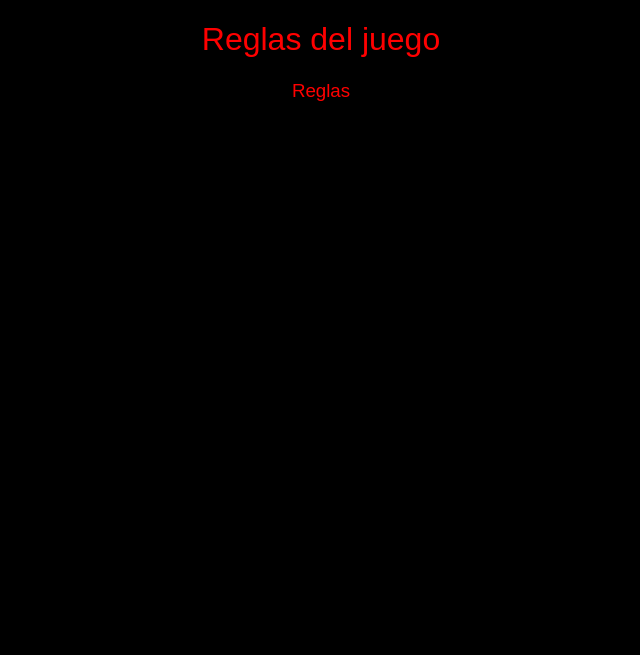
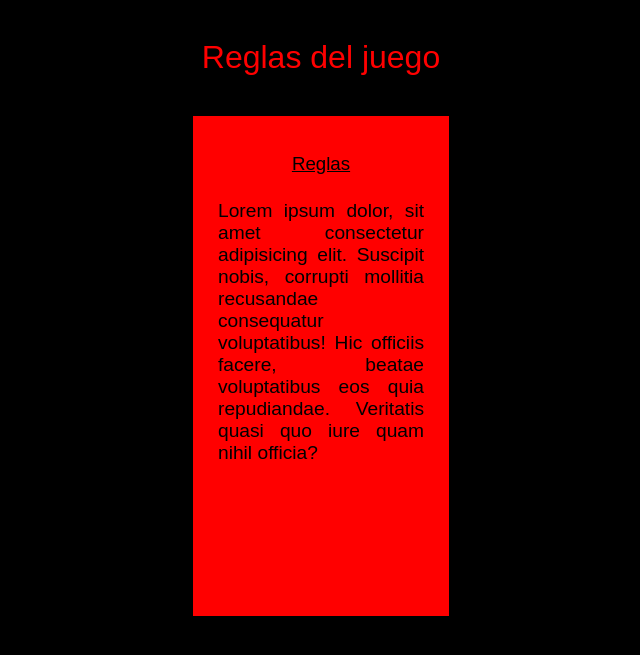
Before and after one commit to HugoAlda/El-Telefono-Rojo-HugoAlda_PolCasadesus, a PHP site: page /decision/si/reglas-juego.php in a window 1280 px wide. Shown: the top 655 px of the page, without its empty margins (319-959 px from the left). Run offline with PHP 8.4, Linux system fonts and the light colour scheme; some web fonts are replaced.

Commit message:
v2 reglas-juego.php y style-reglas.css

```diff
--- a/css/style-reglas.css
+++ b/css/style-reglas.css
@@ -18,12 +18,11 @@ h1 {
 
 h3 {
     text-align: center;
-    color: red;
+    color: black;
 }
 
 .contenedor-telefono {
     width: 100%;
-
 }
 
 .telefono {
@@ -36,3 +35,23 @@ p {
     font-size: larger;
     text-align: center;
 }
+
+.contenedor-reglas-general {
+    width: 100%;
+    display: flex;
+    justify-content: center;
+}
+
+.contenedor-reglas {
+    width: 20%;
+    background-color: red;
+    height: 500px;
+    overflow: hidden;
+
+}
+
+.letras {
+    text-align: justify;
+    margin: 25px;
+    color: black;
+}
--- a/decision/si/reglas-juego.php
+++ b/decision/si/reglas-juego.php
@@ -17,13 +17,27 @@
 
     <body>
 
+        <br>
+
         <h1>Reglas del juego</h1>
 
-        <main>
+        <br>
 
-            <h3>Reglas</h3>
+        <main class="contenedor-reglas-general">
+
+            <div class="contenedor-reglas">
+
+                <br>
+
+                <h3><u>Reglas</u></h3>
+
+                <p class="letras">Lorem ipsum dolor, sit amet consectetur adipisicing elit. Suscipit nobis, corrupti mollitia recusandae consequatur voluptatibus! Hic officiis facere, beatae voluptatibus eos quia repudiandae. Veritatis quasi quo iure quam nihil officia?</p>
+
+            </div>
 
         </main>
+
+
 
     </body>
 
```
